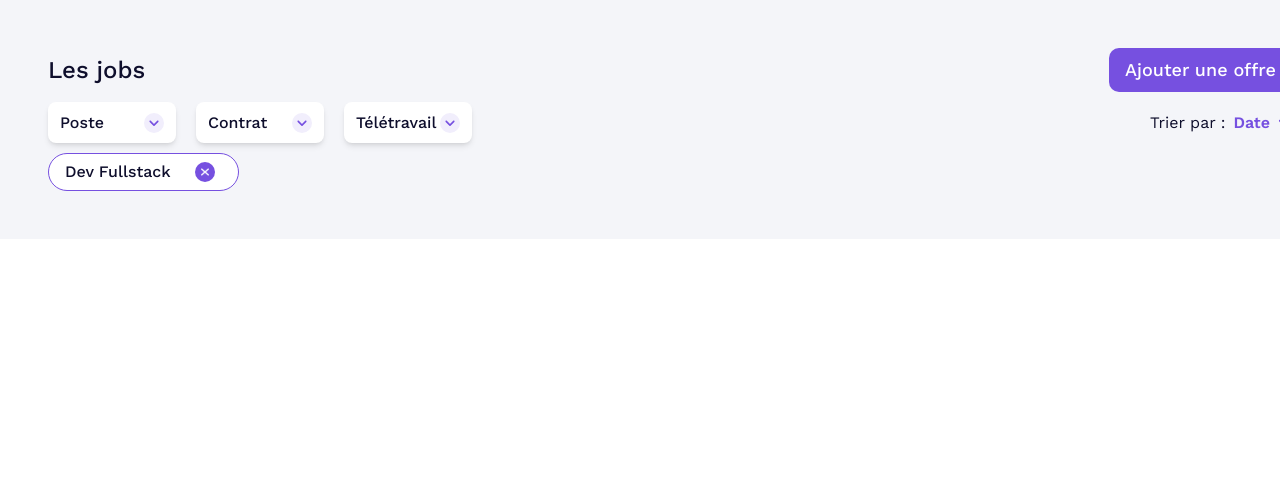
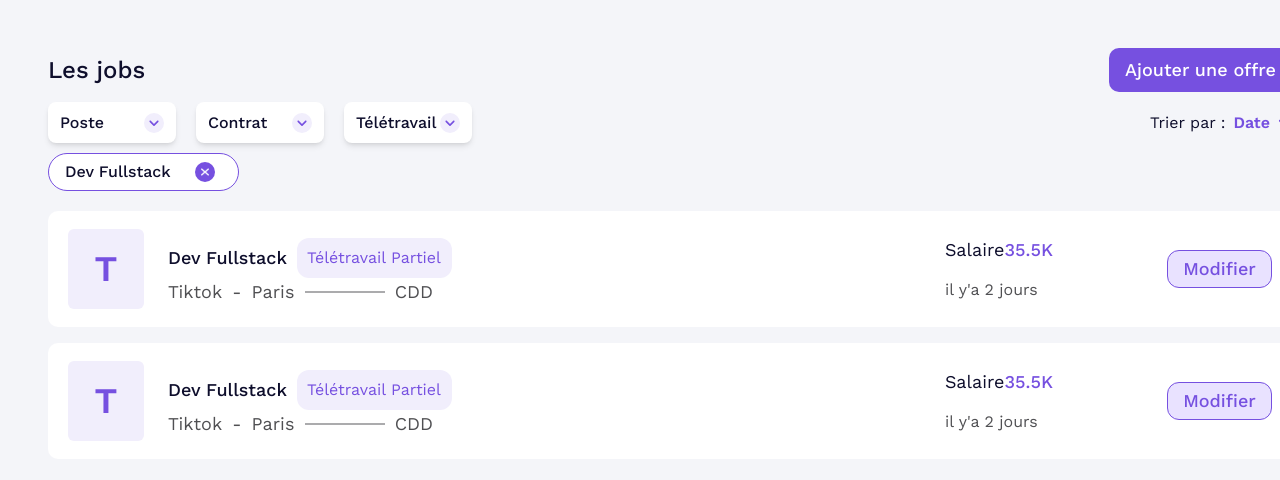
Before and after one commit to Matthieu-Simon/ubiquid, a React (Vite) app in the folder packages/ui/: page / in a window 1280 px wide. Shown: the top 480 px of the page. Built offline with nearby package versions, Linux system fonts and the light colour scheme.

Commit message:
Add JobCard & JobContent component

```diff
--- a/packages/ui/src/components/Content.jsx
+++ b/packages/ui/src/components/Content.jsx
@@ -1,11 +1,13 @@
 import FilterContent from "./FilterContent";
 import Header from "./Header";
+import JobContent from "./JobContent";
 
 const Content = () => {
   return (
     <main className="w-[1340px] p-12 m-auto">
       <Header />
       <FilterContent />
+      <JobContent />
     </main>
   )
 }
--- /dev/null
+++ b/packages/ui/src/components/JobCard.jsx
@@ -0,0 +1,41 @@
+import Button from "./Button";
+import Separator from "../../public/separator.svg"
+
+const JobCard = ({ job, remoteType, enterprise, location, contractType, salary, duration }) => {
+  return (
+    <div className="bg-white p-5 mb-4 flex justify-between items-center rounded-[10px]">
+      <div className="w-[384px] h-[76px] gap-6 flex items-center">
+        <div className="h-20 w-20 rounded-[6px] p-5 gap-2.5 bg-[#F1EEFC] text-center">
+          <span className="text-[#7650E0] text-4xl font-semibold">T</span>
+        </div>
+        <div className="w-[284px] h-[62px] gap-2">
+          <div className="flex items-center gap-2.5">
+            <span className="font-medium text-lg text-[#0E0E2C] w-[119px]">{job}</span>
+            <span className="bg-[#F1EEFC] text-[#7650E0] font-normal w-[155px] rounded-xl px-2.5 py-2">{remoteType}</span>
+          </div>
+          <div className="w-[265px] flex justify-between gap-2 text-lg font-normal text-[#505053]">
+            <span>{enterprise}</span> - <span>{location}</span>
+            <img src={Separator} alt="separator" className="w-20" />
+            <span className="text-lg font-normal">{contractType}</span>
+          </div>
+        </div>
+      </div>
+      <div className="w-[327px] flex items-center gap-28">
+        <div className="w-[110px] gap-3.5 flex flex-col">
+          <span className="text-[#0E0E2C] text-lg font-normal w-16">
+              Salaire
+              <span className="text-[#7650E0] font-medium text-lg w-11">{salary}K</span>
+          </span>
+
+          <span className="text-[#505053]">il y'a {duration} jours</span>
+        </div>
+        <Button
+          className="w-[105px] h-[38px] border border-[#7650E0] rounded-xl bg-[#E9E2FF] text-[#7650E0] font-medium text-lg gap-2"
+          content="Modifier"
+        />
+      </div>
+    </div>
+  )
+}
+
+export default JobCard;
--- /dev/null
+++ b/packages/ui/src/components/JobContent.jsx
@@ -0,0 +1,28 @@
+import JobCard from "./JobCard"
+
+const JobContent = () => {
+  return (
+    <div className="py-5">
+      <JobCard
+        job="Dev Fullstack"
+        remoteType="Télétravail Partiel"
+        enterprise="Tiktok"
+        location="Paris"
+        contractType="CDD"
+        salary="35.5"
+        duration="2"
+      />
+      <JobCard
+        job="Dev Fullstack"
+        remoteType="Télétravail Partiel"
+        enterprise="Tiktok"
+        location="Paris"
+        contractType="CDD"
+        salary="35.5"
+        duration="2"
+      />
+    </div>
+  )
+}
+
+export default JobContent;
```
Also changed, not shown: packages/ui/public/separator.svg (added).
